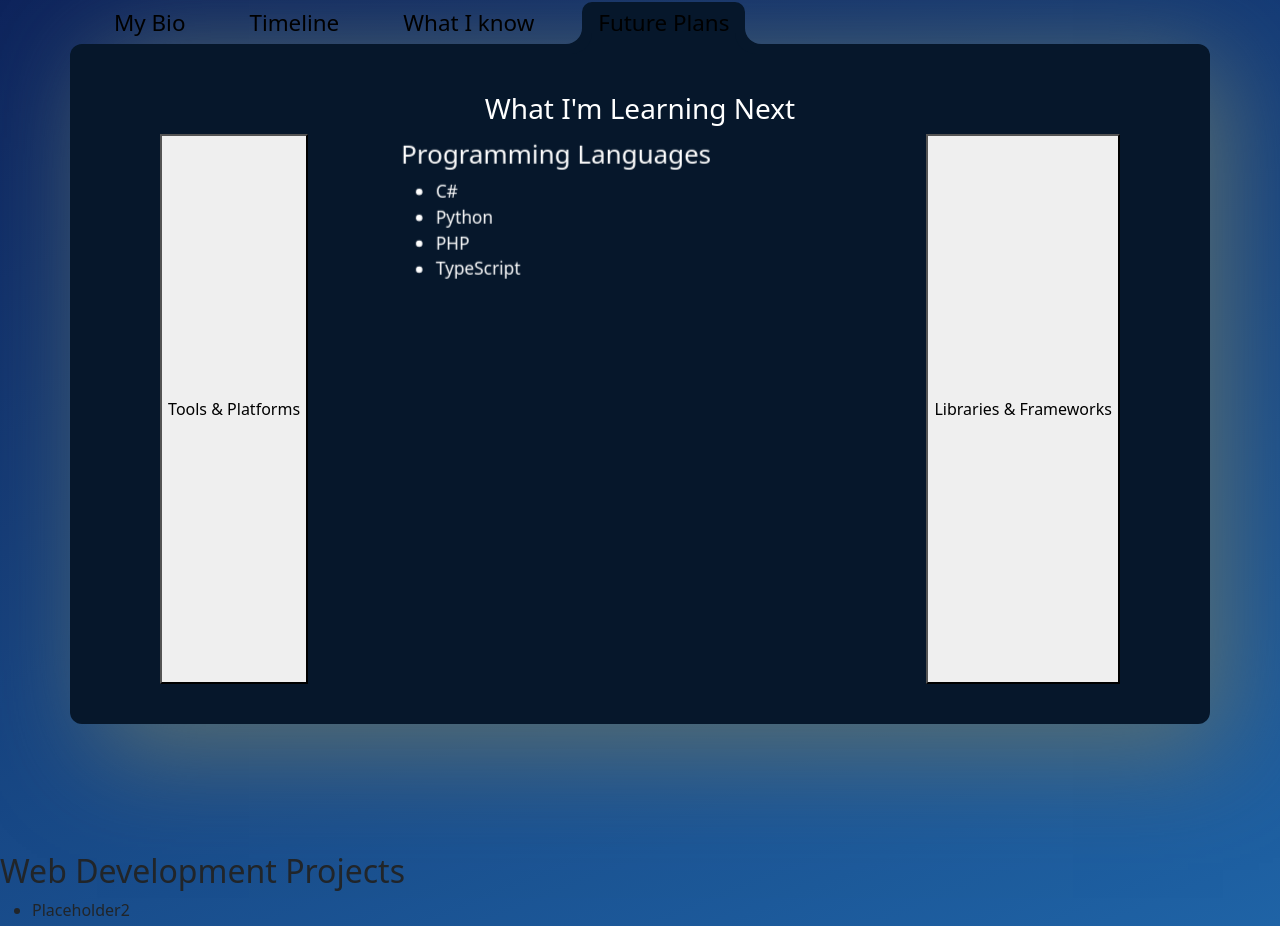
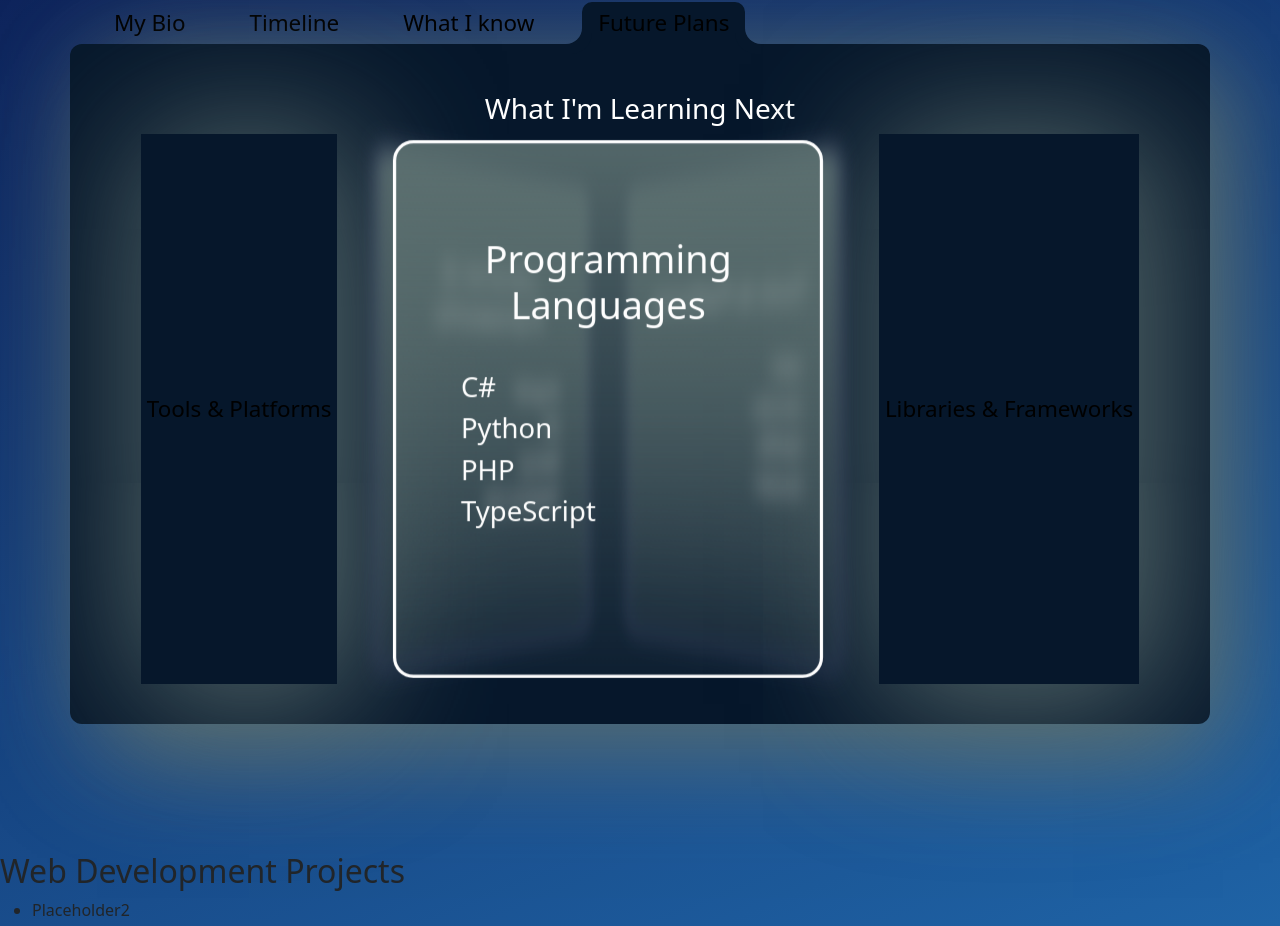
Before and after one commit to jheersink8/Portfolio-jrh, a React (Vite) app in the folder Portfolio-JRH/: page / in a window 1280 px wide. Shown: the part 788-1714 px from the top of the page. Built offline with nearby package versions, Linux system fonts and the light colour scheme.

Commit message:
Added effects to triangle

```diff
--- a/Portfolio-JRH/src/assets/css/animationStyle.css
+++ b/Portfolio-JRH/src/assets/css/animationStyle.css
@@ -14,3 +14,45 @@
 .unflip {
     transform: rotateY(0deg);
 }
+
+
+
+
+/* ABOUT ME - Future Plans */
+
+.Object {
+    perspective: 2000px;
+    transform-style: preserve-3d;
+    /* transform: rotateY(40deg) rotateX(20deg) rotateZ(60deg); */
+}
+
+.triangle {
+    transform-style: preserve-3d;
+    transition: transform 1.2s ease-out;
+}
+
+.side {
+    transition: border 1.5s ease-out, filter .8s ease-out;
+}
+
+.position1, .position2, .position3 {
+    animation: expandAndContract 2s ease-in-out;
+}
+
+@keyframes expandAndContract {
+    0% {
+        --axisDistance: 150px;
+    }
+    25% {
+        --axisDistance: 300px;
+    }
+    50% {
+        --axisDistance: 300px;
+    }
+    75% {
+        --axisDistance: 150px;
+    }
+    100% {
+        --axisDistance: 150px;
+    }
+}
--- a/Portfolio-JRH/src/assets/css/style.css
+++ b/Portfolio-JRH/src/assets/css/style.css
@@ -6,6 +6,7 @@
         padding-top: 13rem;
     }
 }
+
 /* Header spacer - mobile */
 @media (max-width: 991px) {
     .header-space-small {
@@ -13,6 +14,7 @@
         padding-bottom: 4rem;
     }
 }
+
 /* Top spacer standard - monitor */
 @media (min-width: 992px) {
     .top-space-large {
@@ -140,74 +142,86 @@
 }
 
 
+/* ABOUT ME - Future Plans */
+/* Triangle  */
 
-
-
-
-
-
-
-
-/* Triangle  */
-.Object{
-    perspective: 2000px;
-    height: 100%;
-    /* transform: rotateY(40deg) rotateX(20deg) rotateZ(60deg); */
-    transform-style: preserve-3d;
-}
 
 .triangle {
     display: flex;
     justify-content: center;
     align-items: center;
-    transform-style: preserve-3d;
     height: 550px;
     width: 450px;
-
-
-    transition: transform 1.2s ease-out;
 }
 
 
-.languages, .frameworks, .tools {
+
+.triangleTitle {
+    text-align: center;
+    font-size: 2.2rem;
+}
+
+.triangleList {
+    list-style-type: none;
+    padding: 30px;
+    font-size: 1.6rem;
+}
+
+
+.triangleButtonLeft,
+.triangleButtonRight {
+    font-weight: 500;
+    box-shadow: 10px 10px 150px 10px #5c7070;
+    border: none;
+    background-color: transparent;
+    font-size: 1.4rem;}
+
+.triangleButtonLeft {
+    writing-mode: sideways-lr;
+}
+
+.triangleButtonRight {
+    writing-mode: sideways-rl;
+}
+
+.triangleFront {
+    border: 3px solid white;
+    border-radius: 19px;
+    background-image: linear-gradient(rgba(92, 112, 112, .9), rgba(92, 112, 112, .1));
+}
+
+.triangleSide {
+    filter: blur(12px);
+    border: 3px solid rgb(79, 80, 139);
+    border-radius: 19px;
+    background-image: linear-gradient(rgba(92, 112, 112, .9), rgba(92, 112, 112, .1));
+}
+
+.position1,
+.position2,
+.position3 {
     height: 500px;
     width: 400px;
     position: absolute;
-    backface-visibility: hidden;
+    padding: 30px;
+    display: flex;
+    flex-direction: column;
+    justify-content: center;
+    /* backface-visibility: hidden; */
 }
 
-.triangleButtonLeft {
-    writing-mode:sideways-lr;
+:root {
+    --axisDistance: 140px;
 }
 
-.triangleButtonRight {
-    writing-mode:sideways-rl;
-}
-
-/* .languages{
-    background-color: pink;
-}
-
-.frameworks{
-    background-color: green;
-}
-
-.tools{
-    background-color: red;
-} */
-
-:root{
-    --axisDistance: 150px;
-}
-
-.position1{
+.position1 {
     transform: rotateY(0deg) translateZ(var(--axisDistance));
 }
 
-.position2{
+.position2 {
     transform: rotateY(240deg) translateZ(var(--axisDistance));
 }
 
-.position3{
+.position3 {
     transform: rotateY(120deg) translateZ(var(--axisDistance));
 }
--- a/Portfolio-JRH/src/components/Portfolio/AboutMeComponents/Future.jsx
+++ b/Portfolio-JRH/src/components/Portfolio/AboutMeComponents/Future.jsx
@@ -55,25 +55,25 @@ export default function Future() {
                 <div className='Object'>
                     <div className='triangle' style={{ transform: `rotateY(${trianglePosition}deg)` }}>
                         {/* Programming Languages */}
-                        <div className={`side languages position1 ${languagesPosition === 1 ? 'triangleFront' : 'triangleSide'}`}>
-                            <h4>Programming Languages</h4>
-                            <ul>
+                        <div className={`side position1 ${languagesPosition === 1 ? 'triangleFront' : 'triangleSide'}`}>
+                            <h4 className='triangleTitle'>Programming Languages</h4>
+                            <ul className='triangleList'>
                                 {languageItems}
                             </ul>
                         </div>
 
                         {/* Libraries and Frameworks */}
-                        <div className={`side frameworks position2 ${frameworksPosition === 1 ? 'triangleFront' : 'triangleSide'}`}>
-                            <h4>Libraries & Frameworks</h4>
-                            <ul>
+                        <div className={`side position2 ${frameworksPosition === 1 ? 'triangleFront' : 'triangleSide'}`}>
+                            <h4 className='triangleTitle'>Libraries & Frameworks</h4>
+                            <ul className='triangleList'>
                                 {frameworkItems}
                             </ul>
                         </div>
 
                         {/* Tools and Platforms */}
-                        <div className={`side tools position3 ${toolsPosition === 1 ? 'triangleFront' : 'triangleSide'}`}>
-                            <h4>Tools & Platforms</h4>
-                            <ul>
+                        <div className={`side position3 ${toolsPosition === 1 ? 'triangleFront' : 'triangleSide'}`}>
+                            <h4 className='triangleTitle'>Tools & Platforms</h4>
+                            <ul className='triangleList'>
                                 {toolItems}
                             </ul>
                         </div>
```
